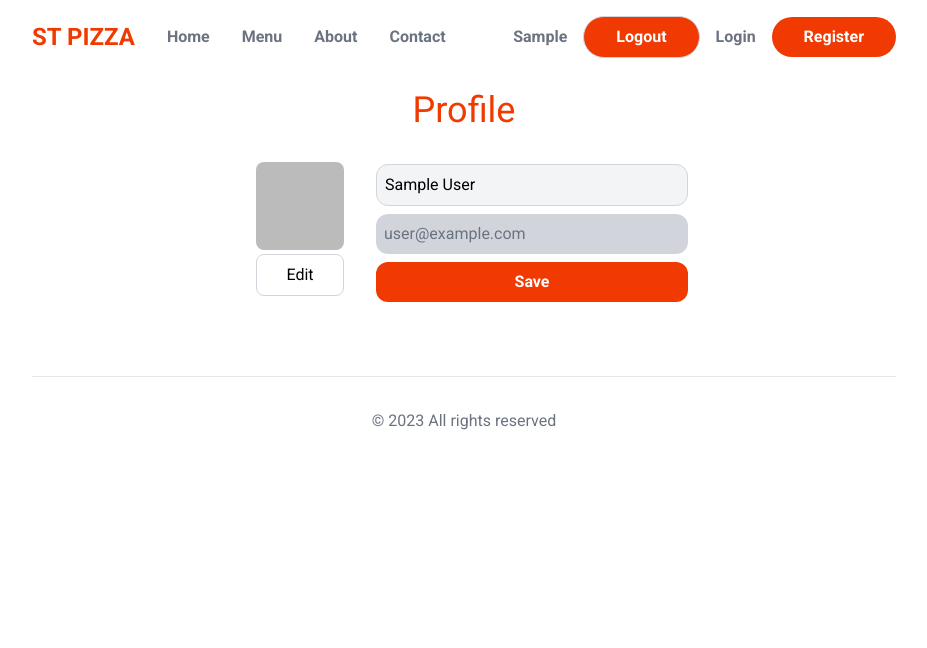
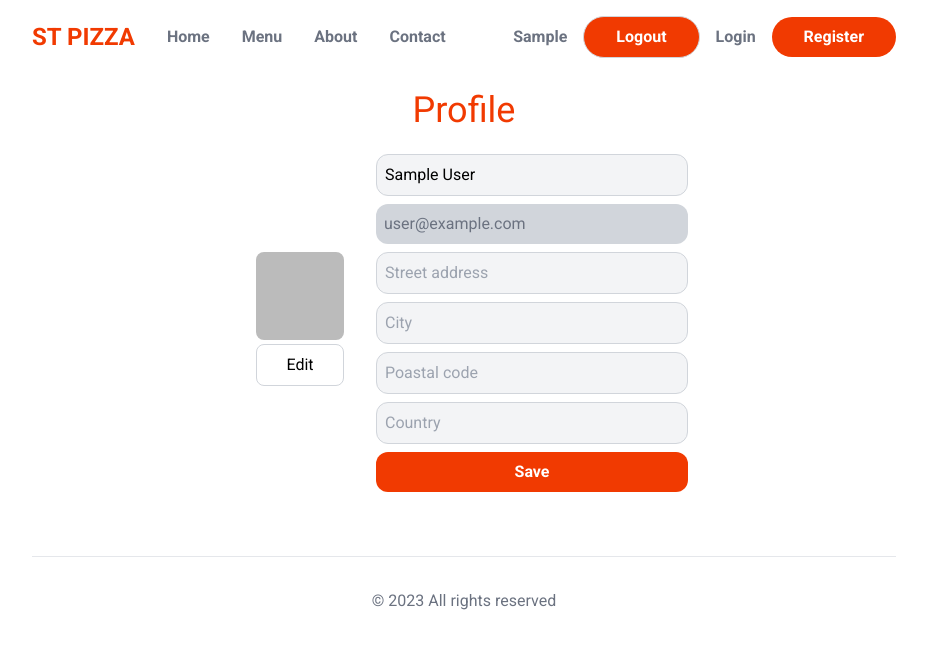
Before and after one commit to inbumbaek/food_ordering, a Next.js app: page /profile in a window 1280 px wide. Shown: the top 648 px of the page, without its empty margins (176-1103 px from the left). Built offline with nearby package versions, Linux system fonts and the light colour scheme; no server answers; sample sign-in values are in the browser's storage.

Commit message:
add info

```diff
--- a/src/app/profile/page.js
+++ b/src/app/profile/page.js
@@ -114,6 +114,10 @@ export default function ProfilePage() {
               disabled={true}
               value={session.data.user.email}
             />
+            <input type="text" placeholder="Street address"/>
+            <input type="text" placeholder="City"/>
+            <input type="text" placeholder="Poastal code"/>
+            <input type="text" placeholder="Country"/>
             <button type="submit">Save</button>
           </form>
         </div>
```
